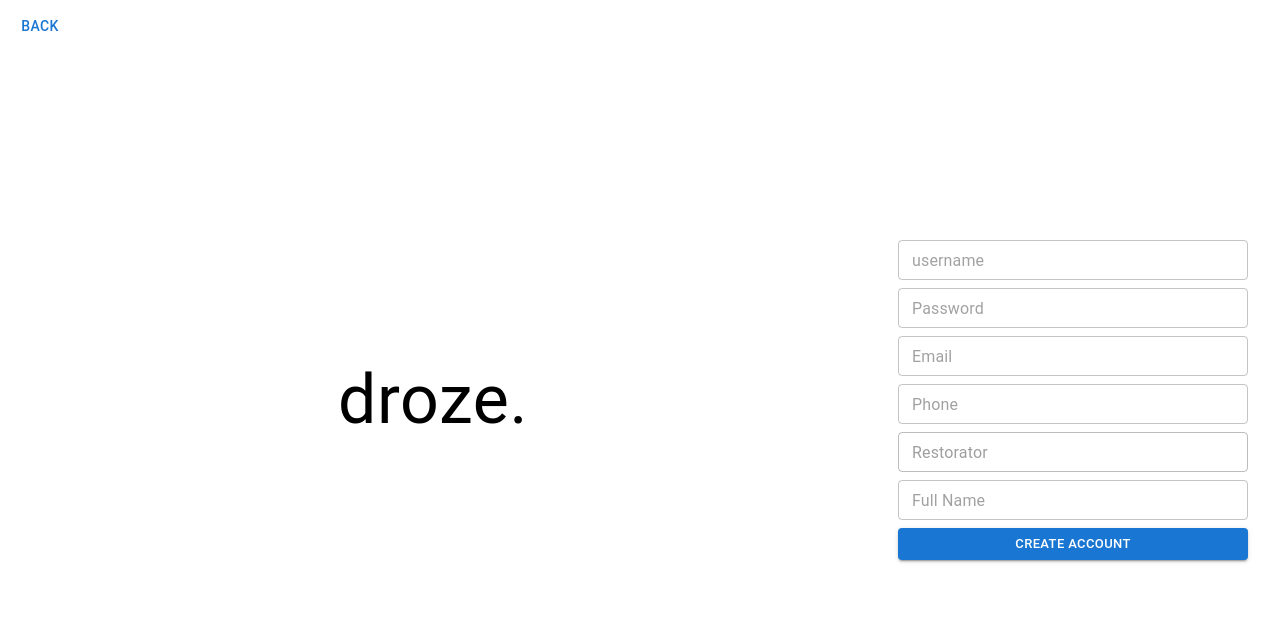
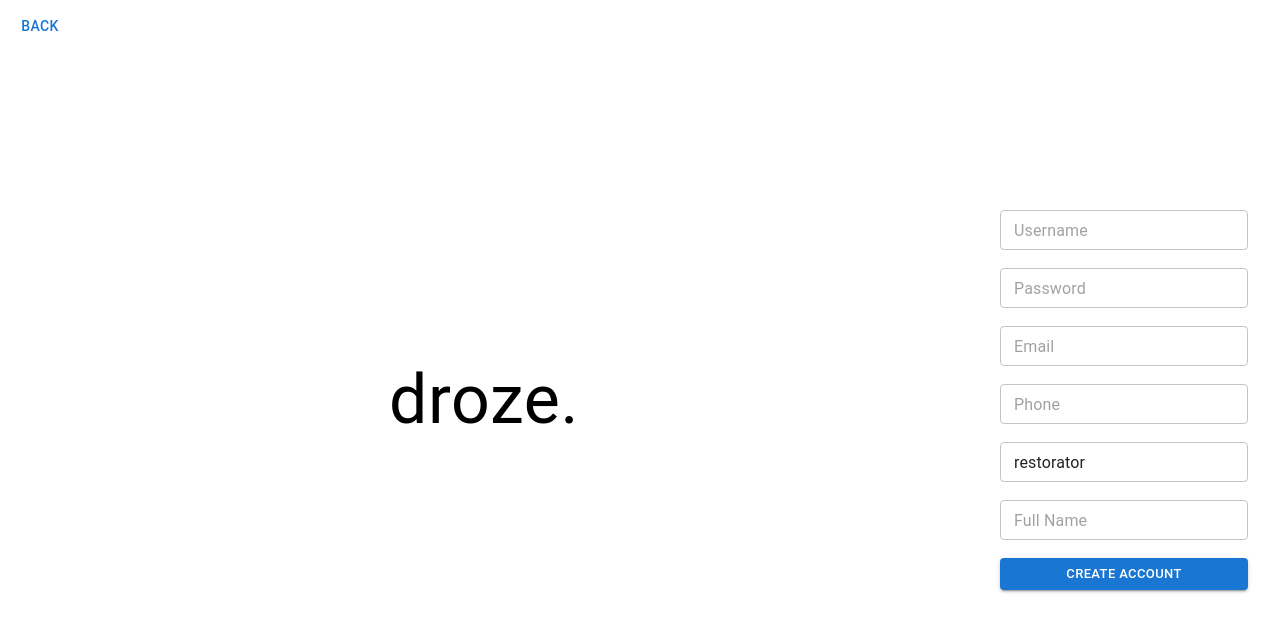
Before and after one commit to RaketaG/droze, a React (Vite) app: page /registration in a window 1280 px wide. Shown: the top 632 px of the page. Built offline with nearby package versions, Linux system fonts and the light colour scheme.

Commit message:
Changed all inputs with formik and fixed the table issue

```diff
--- a/src/components/droze-text-field/droze-text-field.tsx
+++ b/src/components/droze-text-field/droze-text-field.tsx
@@ -1,4 +1,4 @@
-import { TextField, type TextFieldProps } from "@mui/material";
+import { Box, TextField, Typography, type TextFieldProps } from "@mui/material";
 import { useField } from "formik"
 
 export const DrozeTextField = (
@@ -7,14 +7,19 @@ export const DrozeTextField = (
     const [field, meta] = useField(props.name as string);
 
     return (
-        <>
+        <Box>
             <TextField
                 {...props}
                 {...field}
+                error={(meta.touched && meta.error) as boolean}
             />
-            {meta.touched && meta.error ? (
-                <div className="error">{meta.error}</div>
-            ) : null}
-        </>
+            <Typography
+                color="error"
+                fontSize={12}
+                minHeight={18}
+            >
+                {meta.touched && meta.error ? meta.error : ""}
+            </Typography>
+        </Box>
     );
 };
--- a/src/modules/auth/login-page/login-page.tsx
+++ b/src/modules/auth/login-page/login-page.tsx
@@ -1,15 +1,14 @@
-import { Box, Button, LinearProgress, TextField, Typography } from "@mui/material"
-import { useState } from "react";
+import { Box, Button, LinearProgress, Typography } from "@mui/material";
+import * as Yup from "yup";
 import { useLoginCardController } from "./use-login-controller";
 import { useNavigate } from "react-router";
+import { Form, Formik } from "formik";
+import { DrozeTextField } from "../../../components/droze-text-field/droze-text-field";
 
 export const LoginCard = () => {
 	const navigate = useNavigate();
 
-	const [username, setUsername] = useState<string>("");
-	const [password, setPassword] = useState<string>("");
-
-	const { mutate: login, isPending } = useLoginCardController(username, password);
+	const { mutate: login, isPending } = useLoginCardController();
 
 	return (
 		<Box
@@ -29,29 +28,40 @@ export const LoginCard = () => {
 				<Typography fontSize={68}>droze.</Typography>
 			</Box>
 
+			<Formik
+				initialValues={{
+					username: "",
+					password: "",
+				}}
+				validationSchema={Yup.object({
+					username: Yup.string().required("Required"),
+					password: Yup.string().required("Required")
+				})}
+				onSubmit={(values, { setSubmitting }) => {
+					!isPending && login(values);
+					setSubmitting(false);
+				}}
+			>
+				<Form>
 					<Box
 						maxWidth={350}
 						flex="3 1 0"
-				component="form"
 						display="flex"
 						flexDirection={"column"}
-				gap={1}
 						px={4}
-				onSubmit={(e) => {
-					e.preventDefault();
-					!isPending && login();
-				}}
 					>
-				<TextField
-					placeholder="username"
+						<DrozeTextField
+							fullWidth
+							name="username"
+							placeholder="Username"
 							size="small"
-					onChange={(e) => setUsername(e.target.value)}
 						/>
-				<TextField
+						<DrozeTextField
+							fullWidth
+							name="password"
 							placeholder="Password"
+							type="password"
 							size="small"
-					type="password"
-					onChange={(e) => setPassword(e.target.value)}
 						/>
 						<Button
 							disabled={isPending}
@@ -71,6 +81,8 @@ export const LoginCard = () => {
 							onClick={() => navigate("/registration")}
 						> Create an account </Button>
 					</Box >
-		</Box>
+				</Form>
+			</Formik>
+		</Box >
 	);
 };
--- a/src/modules/auth/login-page/use-login-controller.ts
+++ b/src/modules/auth/login-page/use-login-controller.ts
@@ -9,12 +9,13 @@ interface CustomJwtPayload extends JwtPayload {
 	userRole: string;
 };
 
-export const useLoginCardController = (username: string, password: string) => {
+export const useLoginCardController = () => {
 	const navigate = useNavigate();
 	const { setAccessToken, setUserId, setRole } = useAuth();
 
 	const loginMutation = useMutation({
-		mutationFn: () => login({ username, password }),
+		mutationFn: ({ username, password }: { username: string, password: string }) =>
+			login({ username, password }),
 		onSuccess: (data) => {
 			const decode = jwtDecode<CustomJwtPayload>(data.accessToken);
 
--- a/src/modules/auth/registration-page/registration-card.tsx
+++ /dev/null
@@ -1,106 +0,0 @@
-import { Box, Button, LinearProgress, TextField, Typography } from "@mui/material"
-import { useState } from "react";
-import { useRegistrationCardController } from "./use-registration-card-controller";
-import { useNavigate } from "react-router";
-
-export const RegistrationCard = () => {
-	const navigate = useNavigate();
-
-	const [username, setUsername] = useState<string>("");
-	const [password, setPassword] = useState<string>("");
-	const [email, setEmail] = useState<string>("");
-	const [phone, setPhone] = useState<string>("");
-	const [fullName, setFullName] = useState<string>("");
-
-
-	const { mutate, isPending } = useRegistrationCardController(
-		{ username, password, email, phone, role: "restorator", fullName });
-
-	return (
-		<>
-			<Button
-				sx={{
-					position: "absolute",
-					left: "8px",
-					top: "8px"
-				}}
-				onClick={() => navigate(-1)}
-			>
-				back
-			</Button>
-
-			<Box
-				height="100vh"
-				component="article"
-				display="flex"
-				alignItems="center"
-			>
-				<Box
-					flex="7 1 0"
-					component="section"
-					display="flex"
-					justifyContent="center"
-					alignItems="center"
-				>
-					<Typography fontSize={68}>droze.</Typography>
-				</Box>
-				<Box
-					maxWidth={350}
-					flex="3 1 0"
-					component="form"
-					display="flex"
-					flexDirection={"column"}
-					gap={1}
-					px={4}
-					onSubmit={(e) => {
-						e.preventDefault();
-						!isPending && mutate();
-					}}
-				>
-					<TextField
-						placeholder="username"
-						size="small"
-						onChange={(e) => setUsername(e.target.value)}
-					/>
-					<TextField
-						placeholder="Password"
-						size="small"
-						type="password"
-						onChange={(e) => setPassword(e.target.value)}
-					/>
-					<TextField
-						placeholder="Email"
-						size="small"
-						onChange={(e) => setEmail(e.target.value)}
-					/>
-					<TextField
-						placeholder="Phone"
-						size="small"
-						onChange={(e) => setPhone(e.target.value)}
-					/>
-					<TextField
-						disabled
-						value={"Restorator"}
-						placeholder="Role"
-						size="small"
-					/>
-					<TextField
-						placeholder="Full Name"
-						size="small"
-						onChange={(e) => setFullName(e.target.value)}
-					/>
-					<Button
-						size="small"
-						color="primary"
-						variant="contained"
-						type="submit"
-						sx={{ minHeight: "32px" }}
-					> {isPending ?
-						<LinearProgress sx={{ width: '100%' }} /> :
-						"Create account"}
-					</Button>
-				</Box >
-			</Box>
-		</>
-	);
-};
--- /dev/null
+++ b/src/modules/auth/registration-page/registration-page-formik-config.ts
@@ -0,0 +1,20 @@
+import * as Yup from "yup";
+import type { RegistrationBody } from "../../../api/auth-api";
+
+export const initialValues: RegistrationBody = {
+    username: "",
+    password: "",
+    email: "",
+    phone: "",
+    role: "restorator",
+    fullName: ""
+};
+
+export const validationSchema = Yup.object({
+    username: Yup.string().required("Required"),
+    password: Yup.string().required("Required"),
+    email: Yup.string().required("Required"),
+    phone: Yup.string().required("Required"),
+    role: Yup.string().required("Required"),
+    fullName: Yup.string(),
+});
--- /dev/null
+++ b/src/modules/auth/registration-page/registration-page.tsx
@@ -0,0 +1,109 @@
+import { Box, Button, LinearProgress, Typography } from "@mui/material"
+import { useRegistrationCardController } from "./use-registration-card-controller";
+import { useNavigate } from "react-router";
+import { Form, Formik } from "formik";
+import { DrozeTextField } from "../../../components/droze-text-field/droze-text-field";
+import { initialValues, validationSchema } from "./registration-page-formik-config";
+
+export const RegistrationCard = () => {
+	const navigate = useNavigate();
+
+	const { mutate: register, isPending } = useRegistrationCardController();
+
+	return (
+		<>
+			<Button
+				sx={{
+					position: "absolute",
+					left: "8px",
+					top: "8px"
+				}}
+				onClick={() => navigate(-1)}
+			>
+				back
+			</Button>
+
+			<Box
+				height="100vh"
+				component="article"
+				display="flex"
+				alignItems="center"
+			>
+				<Box
+					flex="7 1 0"
+					component="section"
+					display="flex"
+					justifyContent="center"
+					alignItems="center"
+				>
+					<Typography fontSize={68}>droze.</Typography>
+				</Box>
+				<Formik
+					initialValues={initialValues}
+					validationSchema={validationSchema}
+					onSubmit={(values, { setSubmitting }) => {
+						register(values);
+						setSubmitting(false);
+					}}
+				>
+					<Form>
+						<Box
+							maxWidth={350}
+							flex="3 1 0"
+							display="flex"
+							flexDirection={"column"}
+							px={4}
+						>
+							<DrozeTextField
+								name="username"
+								placeholder="Username"
+								size="small"
+							/>
+							<DrozeTextField
+								name="password"
+								placeholder="Password"
+								size="small"
+								type="password"
+							/>
+							<DrozeTextField
+								name="email"
+								placeholder="Email"
+								size="small"
+							/>
+							<DrozeTextField
+								name="phone"
+								placeholder="Phone"
+								size="small"
+							/>
+							<DrozeTextField
+								name="role"
+								placeholder="Role"
+								size="small"
+								slotProps={{
+									input: {
+										readOnly: true,
+									}
+								}}
+							/>
+							<DrozeTextField
+								name="fullName"
+								placeholder="Full Name"
+								size="small"
+							/>
+							<Button
+								size="small"
+								color="primary"
+								variant="contained"
+								type="submit"
+								sx={{ minHeight: "32px" }}
+							> {isPending ?
+								<LinearProgress sx={{ width: '100%' }} /> :
+								"Create account"}
+							</Button>
+						</Box >
+					</Form>
+				</Formik>
+			</Box>
+		</>
+	);
+};
--- a/src/modules/auth/registration-page/use-registration-card-controller.ts
+++ b/src/modules/auth/registration-page/use-registration-card-controller.ts
@@ -2,15 +2,14 @@ import { useMutation } from "@tanstack/react-query";
 import { register, type RegistrationBody } from "../../../api/auth-api";
 import { useNavigate } from "react-router";
 
-export const useRegistrationCardController = (
-	registrationBody: RegistrationBody
-) => {
+export const useRegistrationCardController = () => {
 	const navigate = useNavigate();
 
-	const mutant = useMutation({
-		mutationFn: () => register(registrationBody),
+	const registrationMutation = useMutation({
+		mutationFn: (
+			registrationBody: RegistrationBody) => register(registrationBody),
 		onSuccess: () => navigate("/login")
 	});
 
-	return mutant;
+	return registrationMutation;
 }
--- a/src/routs/router.ts
+++ b/src/routs/router.ts
@@ -1,6 +1,6 @@
 import { createBrowserRouter } from "react-router";
 import { LoginCard } from "../modules/auth/login-page/login-page"
-import { RegistrationCard } from "../modules/auth/registration-page/registration-card";
+import { RegistrationCard } from "../modules/auth/registration-page/registration-page";
 import { AdminPanel } from "../modules/admin-pannel/admin-panel";
 
 const router = createBrowserRouter([
```
Also changed, not shown: src/components/venue-list-card/add-venue-modal.tsx (+60 -16 lines), src/components/venue-list-card/venue-list-card.tsx (+58 -36 lines). Lines whose indentation alone changed are shown as unchanged.
